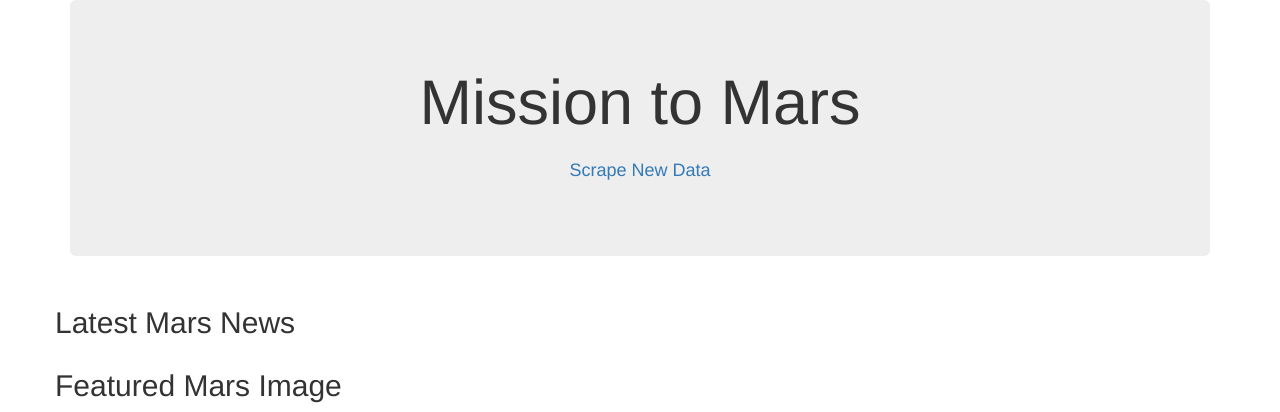
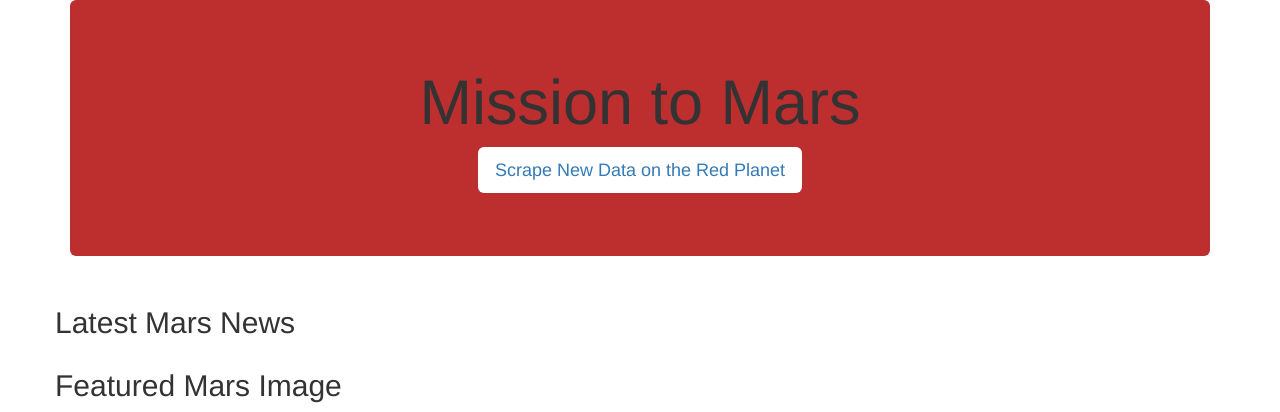
Before and after one commit to labinskin/Mission-to-Mars, a Flask app: page / in a window 1280 px wide. Shown: the top 412 px of the page. Run offline with Flask 2, Linux system fonts and the light colour scheme; data that the repository does not hold is empty; some libraries are stand-ins or nearby versions.

Commit message:
Adding app/

```diff
--- a/app/templates/index.html
+++ b/app/templates/index.html
@@ -12,11 +12,11 @@
     <body>
         <div class="container">
             <!-- Add Jumbotron to Header -->
-            <div class="jumbotron text-center">
+            <div class="jumbotron text-center" style="background-color:rgba(179, 13, 13, 0.863);">
                 <h1>Mission to Mars</h1>
                 <!-- Add a button to activate scraping script -->
-                <p><a class="btn btn-outline-dark btn-lg" href="/scrape"
-                    role="button">Scrape New Data</a></p>
+                <p><a class="btn btn-outline-dark btn-lg" style="background-color:white;" href="/scrape"
+                    role="button">Scrape New Data on the Red Planet</a></p>
             </div>
             <!-- Mars News -->
             <div class="row" id="mars-news">
```
Also changed, not shown: app/app.py (line endings or trailing spaces), app/scraping.py (line endings or trailing spaces).
